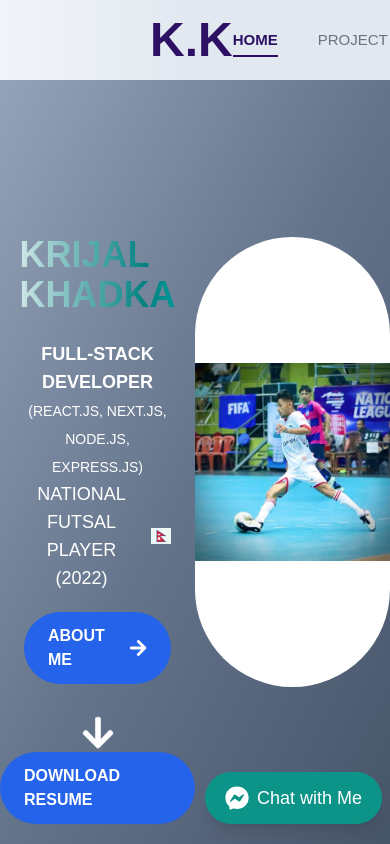
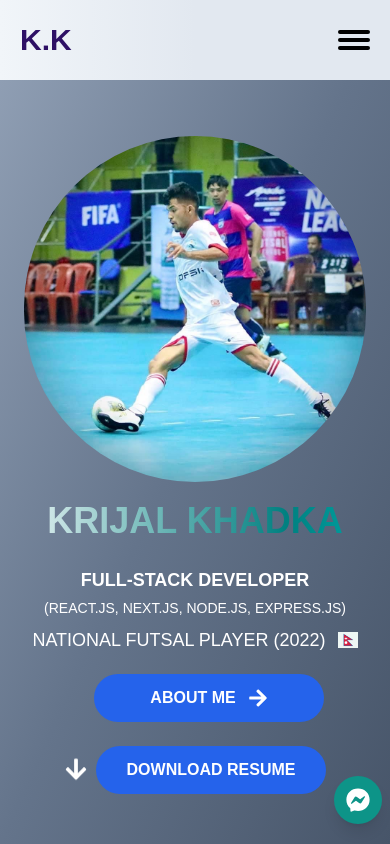
Before and after one commit to khadkakrijal/my-portfolio, a Next.js app: page / in a window 390 px wide. Built offline with nearby package versions, Linux system fonts and the light colour scheme.

Commit message:
responsive navbar and page updated

```diff
--- a/app/components/masterlayout/master.tsx
+++ b/app/components/masterlayout/master.tsx
@@ -14,13 +14,13 @@ const MasterLayout: React.FC<any> = ({
 
       {/* Main Content */}
       <main className="flex-grow flex mt-[80px]">{children}</main>
-      <div className="fixed bottom-5 right-2 z-50 flex items-center gap-2 bg-teal-600 text-white py-3 px-5 rounded-full shadow-lg hover:bg-teal-700 cursor-pointer transition duration-300">
+      <div className="fixed bottom-5 right-2 z-50 flex items-center gap-2 bg-teal-600 text-white py-3 md:px-5 px-3 rounded-full shadow-lg hover:bg-teal-700 cursor-pointer transition duration-300">
         <FaFacebookMessenger className="text-2xl" />
         <a
           href="https://m.me/stylishkrijal"
           target="_blank"
           rel="noopener noreferrer"
-          className="text-lg font-medium"
+          className="text-lg font-medium md:block hidden"
         >
           Chat with Me
         </a>
--- a/app/components/masterlayout/navbar.tsx
+++ b/app/components/masterlayout/navbar.tsx
@@ -8,6 +8,7 @@ import { FaFacebook, FaInstagram, FaLinkedin } from 'react-icons/fa';
 const Navbar: React.FC<any> = () => {
   const pathname = usePathname();
   const [isScrolled, setIsScrolled] = useState(false);
+  const [menuOpen, setMenuOpen] = useState(false);
 
   useEffect(() => {
     const handleScroll = () => {
@@ -30,19 +31,45 @@ const Navbar: React.FC<any> = () => {
           : 'bg-gradient-to-r from-slate-100 via-slate-200 to-slate-200'
       }`}
     >
-      <div className="h-[80px] flex justify-between items-center text-white px-[150px]">
+      <div className="h-[80px] flex justify-between items-center text-white px-[20px] lg:px-[150px]">
         {/* Logo */}
         <Link
           href="/"
-          className="uppercase text-5xl text-black font-extrabold text-violet-950"
+          className="uppercase text-3xl lg:text-5xl text-black font-extrabold text-violet-950"
         >
           K.k
         </Link>
 
+        {/* Hamburger Menu */}
+        <div
+          className="lg:hidden flex flex-col justify-center items-center cursor-pointer"
+          onClick={() => setMenuOpen(!menuOpen)}
+        >
+          <div
+            className={`w-8 h-1 bg-black rounded transition-all duration-300 ${
+              menuOpen ? 'rotate-45 translate-y-2' : ''
+            }`}
+          />
+          <div
+            className={`w-8 h-1 bg-black rounded my-1 transition-all duration-300 ${
+              menuOpen ? 'opacity-0' : ''
+            }`}
+          />
+          <div
+            className={`w-8 h-1 bg-black rounded transition-all duration-300 ${
+              menuOpen ? '-rotate-45 -translate-y-2' : ''
+            }`}
+          />
+        </div>
+
         {/* Navigation Links */}
-        <div className="flex justify-center items-center gap-10">
+        <div
+          className={`absolute top-[80px] left-0 w-full bg-slate-200 lg:static lg:bg-transparent lg:flex lg:gap-10 lg:items-center lg:justify-center ${
+            menuOpen ? 'block' : 'hidden'
+          }`}
+        >
           {['/', '/project', '/about', '/connect'].map((path, index) => (
-            <div className="relative group" key={index}>
+            <div className="relative group px-4 py-2 lg:py-0" key={index}>
               <Link
                 href={path}
                 className={`uppercase text-[15px] ${
@@ -63,7 +90,7 @@ const Navbar: React.FC<any> = () => {
         </div>
 
         {/* Social Icons */}
-        <div className="flex justify-center items-center gap-3">
+        <div className="hidden lg:flex justify-center items-center gap-3">
           <Link
             href="https://www.linkedin.com/in/krijal-khadka-b1a174278"
             target="_blank"
--- a/app/page.tsx
+++ b/app/page.tsx
@@ -7,10 +7,10 @@ import { FaArrowDown, FaArrowRight, FaDownload } from 'react-icons/fa';
 export default function Home() {
   return (
     <MasterLayout>
-      <div className="w-full h-full flex items-center justify-center bg-gradient-to-br from-slate-400 via-slate-500 to-slate-600 overflow-hidden">
-        <div className="w-full h-full flex">
+      <div className="w-full md:h-full md:-mt-0 -mt-[90px] flex items-center justify-center bg-gradient-to-br from-slate-400 via-slate-500 to-slate-600 overflow-hidden">
+        <div className="w-full md:h-full md:flex md:flex-row flex flex-col-reverse ">
           {/* Left Section */}
-          <div className="w-1/2 flex flex-col gap-5 justify-center items-center text-white p-6">
+          <div className="md:w-1/2 flex flex-col gap-5 justify-center items-center text-white md:p-6 relative">
             <h1 className="text-4xl font-extrabold uppercase wave-gradient-animation">
               Krijal Khadka
             </h1>
@@ -45,8 +45,8 @@ export default function Home() {
                 -webkit-text-fill-color: transparent;
               }
             `}</style>
-            <div className="text-center">
-              <h2 className="text-lg font-semibold uppercase">
+            <div className="text-center space-y-2">
+              <h2 className="text-lg font-semibold uppercase md:flex md:flex-row flex flex-col justify-center items-center md:gap-2 gap-1">
                 Full-Stack Developer{' '}
                 <span className="text-sm font-light">
                   (React.js, Next.js, Node.js, Express.js)
@@ -67,7 +67,7 @@ export default function Home() {
             {/* About Me Button */}
             <Link
               href="/about"
-              className="relative group flex items-center gap-3 px-6 py-3 text-l font-bold uppercase text-white bg-blue-600 rounded-full overflow-hidden"
+              className="relative group flex justify-center items-center md:ml-0 ml-7 gap-3 w-[230px] py-3 text-l font-bold uppercase text-white bg-blue-600 rounded-full overflow-hidden"
             >
               <div className="absolute inset-0 bg-gradient-to-r from-blue-400 via-blue-500 to-blue-700 transform -translate-x-full group-hover:translate-x-0 transition-transform duration-500 ease-in-out"></div>
               <span className="relative z-10 uppercase">About Me</span>
@@ -76,13 +76,13 @@ export default function Home() {
 
             {/* Download Resume Button */}
 
-            <div className="absolute fixed bottom-5">
+            <div className="absolute fixed md:block  md:bottom-5 md:-bottom-0 -bottom-20 pb-2 md:flex md:flex-col flex flex-row justify-center items-center md:gap-o gap-2">
               <div className="relative flex flex-col items-center">
-                <FaArrowDown className="text-white text-4xl animate-bounce" />
+                <FaArrowDown className="text-white md:text-4xl text-2xl animate-bounce" />
               </div>
               <a
                 href="#"
-                className="relative flex items-center justify-center px-6 py-3 text-l font-semibold text-white bg-blue-600 rounded-full overflow-hidden group"
+                className="relative flex items-center justify-center w-[230px] py-3 text-l font-semibold text-white bg-blue-600 rounded-full overflow-hidden group"
               >
                 <span className="z-10 uppercase"> Download Resume</span>
                 <div className="absolute inset-0 bg-gradient-to-r from-blue-400 via-blue-500 to-blue-700 transform translate-x-[-100%] group-hover:translate-x-0 transition-transform duration-500 ease-in-out"></div>
@@ -91,8 +91,8 @@ export default function Home() {
           </div>
 
           {/* Right Section */}
-          <div className="w-1/2 flex justify-center items-center">
-            <div className="bg-white h-[450px] w-[450px] rounded-full flex justify-center items-center overflow-hidden">
+          <div className="md:w-1/2 flex justify-center items-center  md:p-0 p-6">
+            <div className="bg-white md:h-[450px] md:w-[450px] rounded-full flex justify-center items-center overflow-hidden">
               <Image
                 src="/picC.jpeg"
                 alt="Profile"
```
